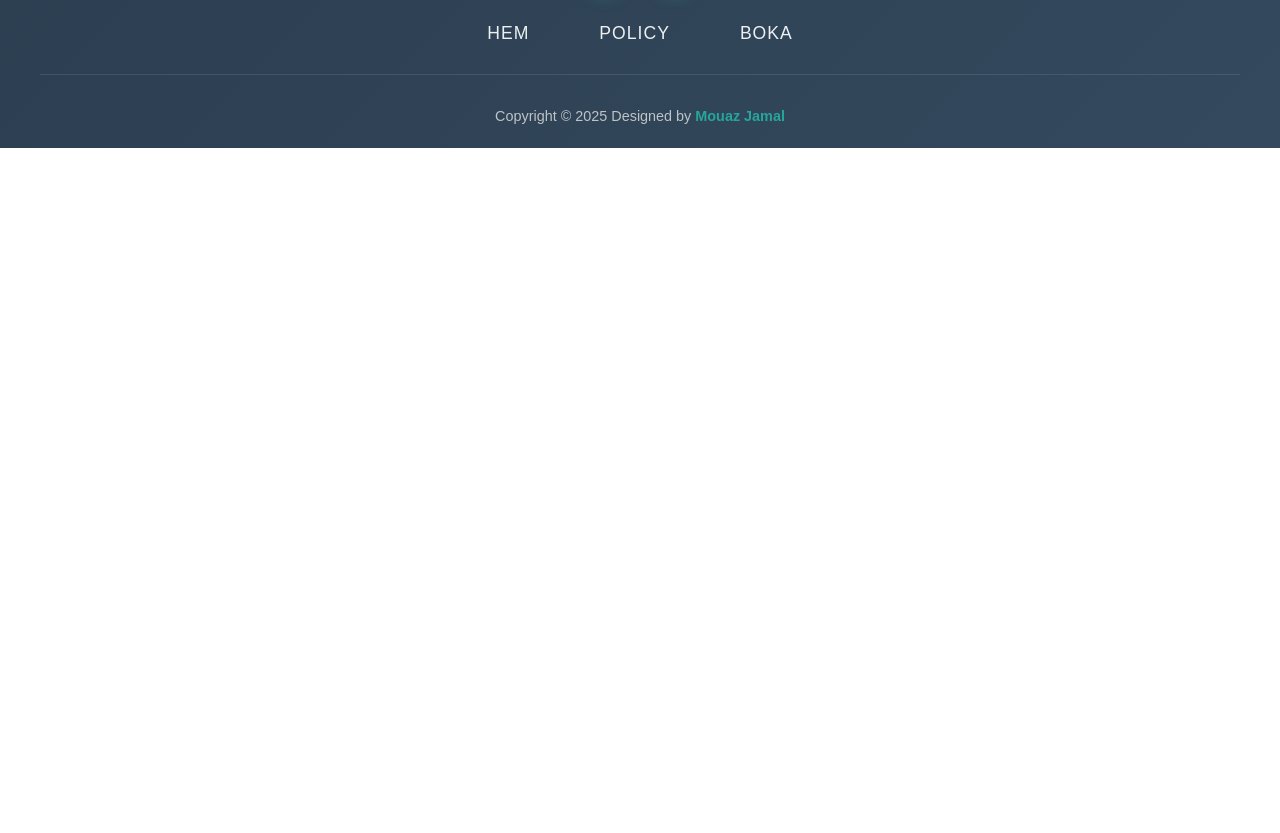
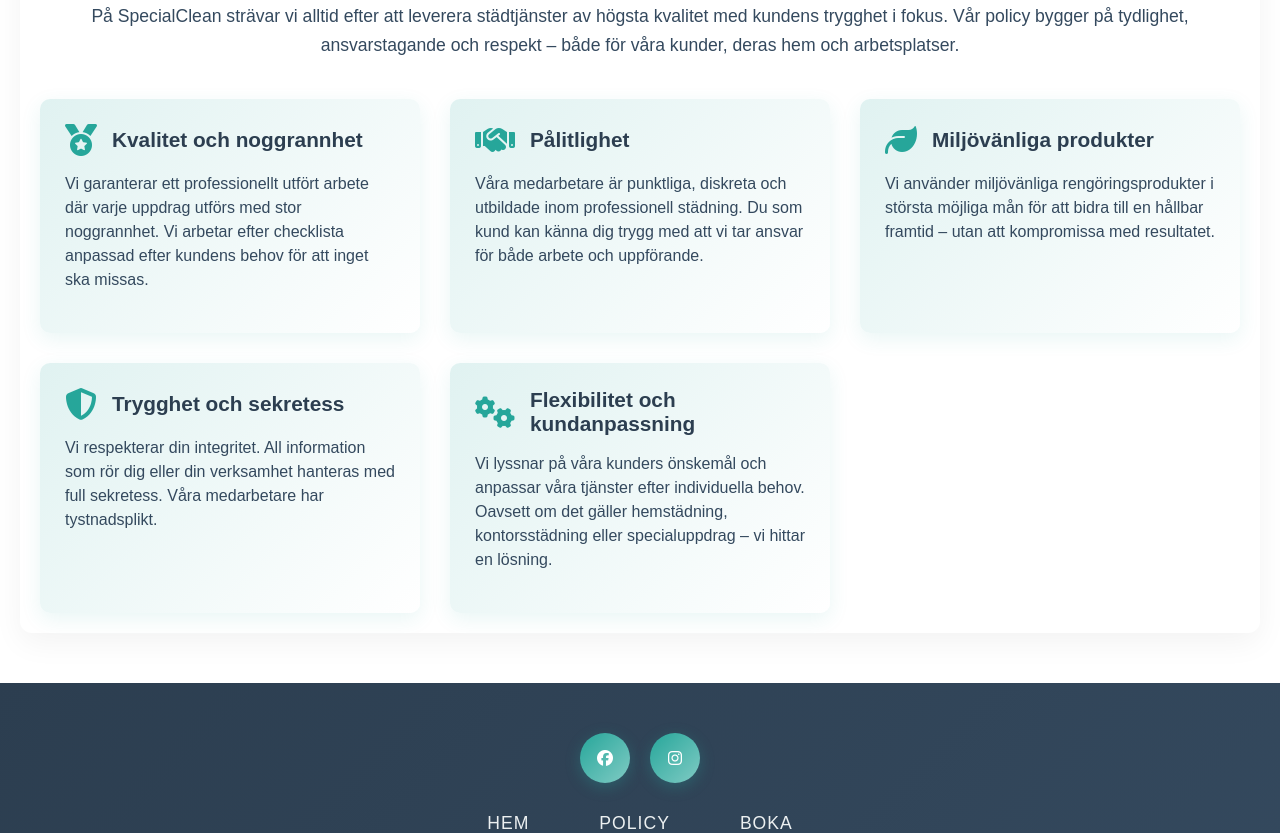
Before and after one commit to Mouazmj/Cleaning-company, a website: page om.html in a window 1280 px wide. Shown: the part 421-1254 px from the top of the page. Before the commit the page ends 800 px from the top, so only its background shows below. Drawn offline with Linux system fonts and the light colour scheme.

Commit message:
Made a policy standars and styled them

```diff
--- a/main.css
+++ b/main.css
@@ -149,6 +149,8 @@
 .navbar a:hover::after {
     width: 80%;
 }
+
+
 
 /* Responsive Design */
 @media (max-width: 1024px) {
@@ -883,3 +885,123 @@
     animation: fadeInUp 0.6s ease forwards;
     animation-delay: 0.4s;
 }
+/* Policy Section Styling */
+.policy-container {
+    max-width: 1200px;
+    margin: 50px auto;
+    padding: 20px;
+    background: #ffffff;
+    border-radius: 12px;
+    box-shadow: 0 10px 30px rgba(0, 0, 0, 0.05);
+    animation: fadeInUp 0.6s ease forwards;
+}
+
+.policy-intro {
+    text-align: center;
+    margin-bottom: 40px;
+}
+
+.policy-intro h1 {
+    font-size: 2.5rem;
+    color: #2c3e50;
+    margin-bottom: 10px;
+}
+
+.policy-intro p {
+    font-size: 1.1rem;
+    color: #34495e;
+    line-height: 1.6;
+}
+
+.policy-grid {
+    display: grid;
+    grid-template-columns: repeat(auto-fit, minmax(280px, 1fr));
+    gap: 30px;
+}
+
+.policy-item {
+    background: linear-gradient(135deg, #e0f2f1, #ffffff);
+    padding: 25px;
+    border-radius: 10px;
+    box-shadow: 0 6px 20px rgba(38, 166, 154, 0.1);
+    transition: transform 0.3s ease, box-shadow 0.3s ease;
+}
+
+.policy-item:hover {
+    transform: translateY(-5px);
+    box-shadow: 0 12px 25px rgba(38, 166, 154, 0.2);
+}
+
+.policy-item-header {
+    display: flex;
+    align-items: center;
+    gap: 15px;
+    margin-bottom: 15px;
+}
+
+.policy-item-icon i {
+    font-size: 2rem;
+    color: #26A69A;
+}
+
+.policy-item h3 {
+    font-size: 1.3rem;
+    color: #2c3e50;
+    margin: 0;
+}
+
+.policy-item p {
+    font-size: 1rem;
+    color: #34495e;
+    line-height: 1.5;
+}
+
+/* Logo Styling */
+.logo-container {
+    display: flex;
+    align-items: center;
+    justify-content: center;
+    gap: 15px;
+    padding: 20px 0;
+    background: #ffffff;
+    box-shadow: 0 2px 10px rgba(0,0,0,0.05);
+}
+
+.logo-container img {
+    width: 60px;
+    height: auto;
+    border-radius: 10px;
+    box-shadow: 0 4px 10px rgba(0,0,0,0.1);
+}
+
+.logo-text {
+    font-size: 2rem;
+    font-weight: 700;
+    color: #26A69A;
+    text-shadow: 1px 1px 3px rgba(0,0,0,0.1);
+    letter-spacing: 2px;
+    text-transform: uppercase;
+    font-family: 'Arial', sans-serif;
+}
+
+/* Responsive Logo */
+@media (max-width: 768px) {
+    .logo-text {
+        font-size: 1.5rem;
+    }
+
+    .logo-container img {
+        width: 50px;
+    }
+}
+
+@media (max-width: 480px) {
+    .logo-container {
+        flex-direction: column;
+        gap: 8px;
+    }
+
+    .logo-text {
+        font-size: 1.3rem;
+    }
+}
--- a/om.html
+++ b/om.html
@@ -18,6 +18,66 @@
             </ul>
         </nav>
     </header>
+    <main>
+        <div class="policy-container">
+            <div class="policy-intro">
+                <h1>Vår Policy</h1>
+                <p>På SpecialClean strävar vi alltid efter att leverera städtjänster av högsta kvalitet med kundens trygghet i fokus. Vår policy bygger på tydlighet, ansvarstagande och respekt – både för våra kunder, deras hem och arbetsplatser.</p>
+            </div>
+
+            <div class="policy-grid">
+                <div class="policy-item">
+                    <div class="policy-item-header">
+                        <div class="policy-item-icon">
+                            <i class="fas fa-medal"></i>
+                        </div>
+                        <h3>Kvalitet och noggrannhet</h3>
+                    </div>
+                    <p>Vi garanterar ett professionellt utfört arbete där varje uppdrag utförs med stor noggrannhet. Vi arbetar efter checklista anpassad efter kundens behov för att inget ska missas.</p>
+                </div>
+
+                <div class="policy-item">
+                    <div class="policy-item-header">
+                        <div class="policy-item-icon">
+                            <i class="fas fa-handshake"></i>
+                        </div>
+                        <h3>Pålitlighet</h3>
+                    </div>
+                    <p>Våra medarbetare är punktliga, diskreta och utbildade inom professionell städning. Du som kund kan känna dig trygg med att vi tar ansvar för både arbete och uppförande.</p>
+                </div>
+
+                <div class="policy-item">
+                    <div class="policy-item-header">
+                        <div class="policy-item-icon">
+                            <i class="fas fa-leaf"></i>
+                        </div>
+                        <h3>Miljövänliga produkter</h3>
+                    </div>
+                    <p>Vi använder miljövänliga rengöringsprodukter i största möjliga mån för att bidra till en hållbar framtid – utan att kompromissa med resultatet.</p>
+                </div>
+
+                <div class="policy-item">
+                    <div class="policy-item-header">
+                        <div class="policy-item-icon">
+                            <i class="fas fa-shield-alt"></i>
+                        </div>
+                        <h3>Trygghet och sekretess</h3>
+                    </div>
+                    <p>Vi respekterar din integritet. All information som rör dig eller din verksamhet hanteras med full sekretess. Våra medarbetare har tystnadsplikt.</p>
+                </div>
+
+                <div class="policy-item">
+                    <div class="policy-item-header">
+                        <div class="policy-item-icon">
+                            <i class="fas fa-cogs"></i>
+                        </div>
+                        <h3>Flexibilitet och kundanpassning</h3>
+                    </div>
+                    <p>Vi lyssnar på våra kunders önskemål och anpassar våra tjänster efter individuella behov. Oavsett om det gäller hemstädning, kontorsstädning eller specialuppdrag – vi hittar en lösning.</p>
+                </div>
+            </div>
+        </div>
+    </main>
     <footer>
         <div class="footerContainer">
             <div class="socialIcons">
```
Also changed, not shown: images/special_Logo_shadow.png (added).
